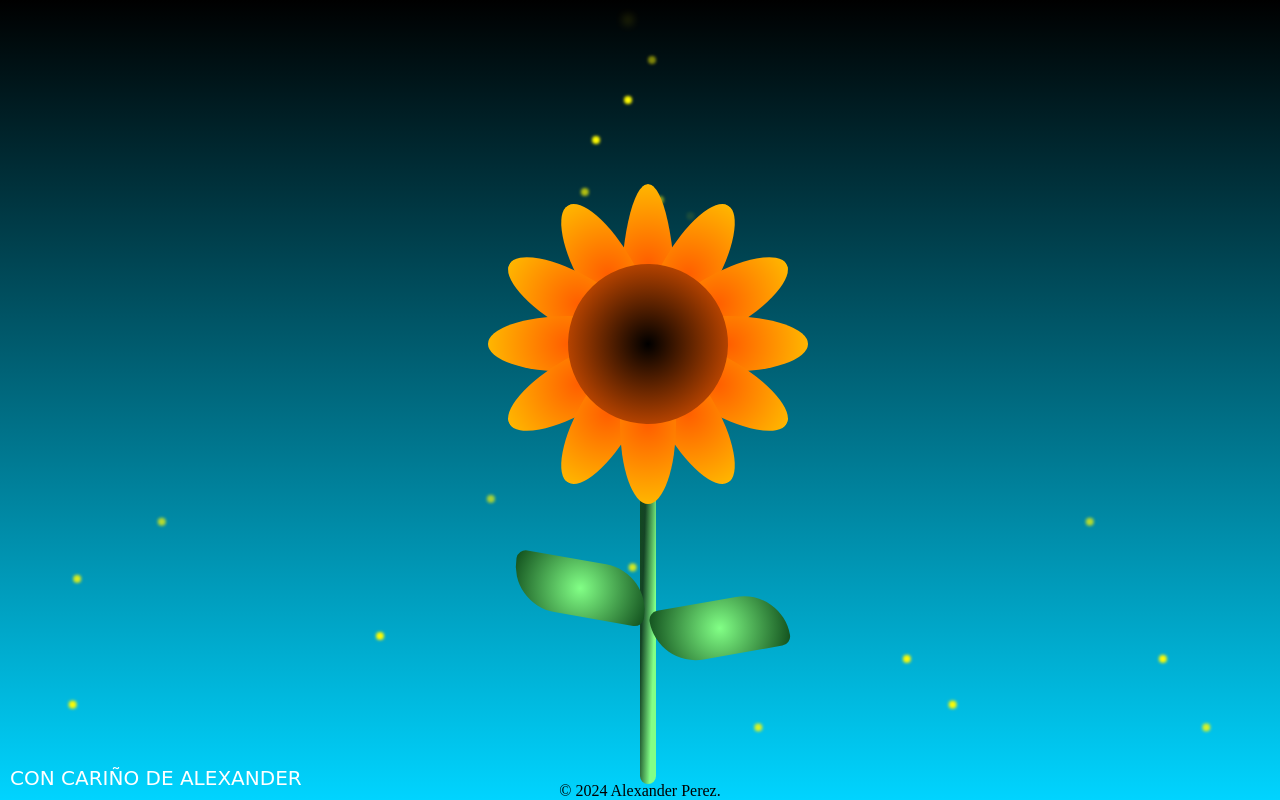
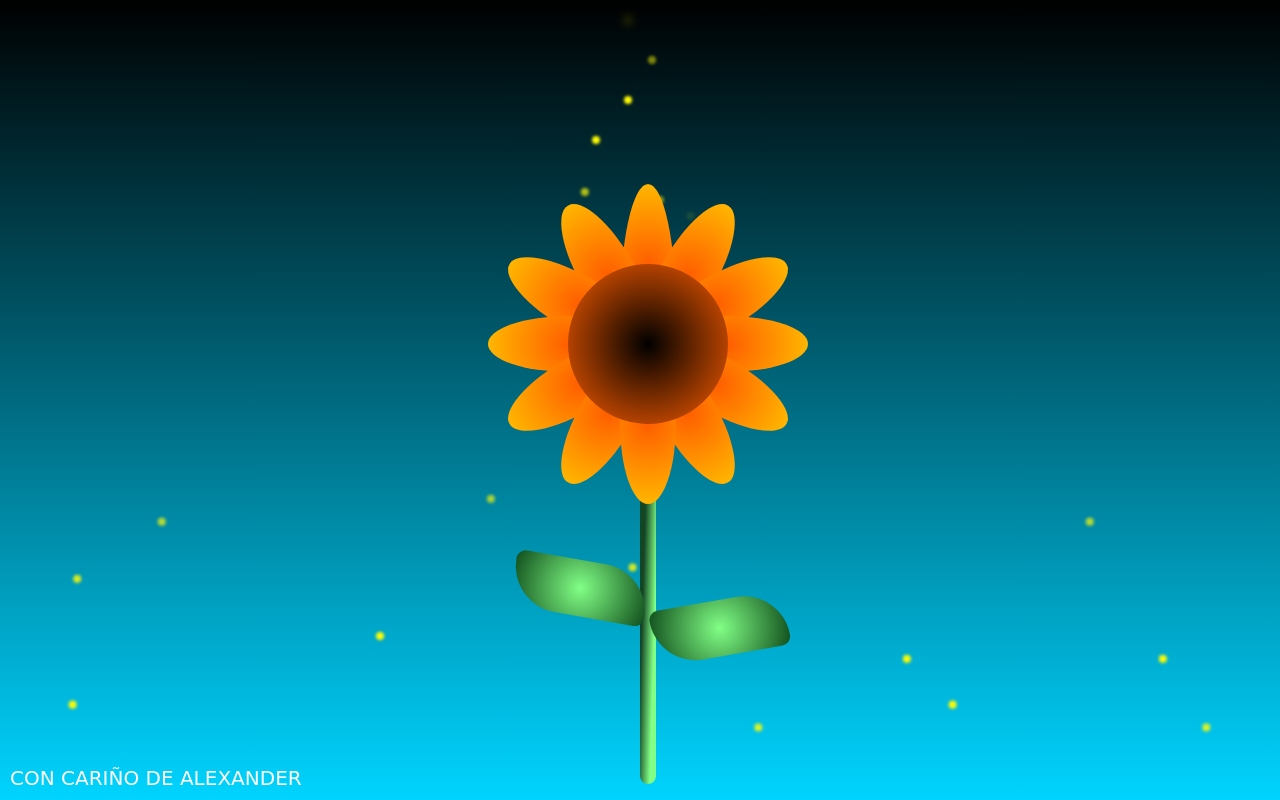
Before and after one commit to alexperezalvarez/flor-amarilla, a plain HTML site: page index2.html in a window 1280 px wide. Drawn offline with Linux system fonts and the light colour scheme.

Commit message:
Update index2.html

```diff
--- a/index2.html
+++ b/index2.html
@@ -63,9 +63,6 @@
 
     <p id="text">CON CARIÑO DE ALEXANDER </p>
 
-</footer>
-<p>&copy; 2024 Alexander Perez.</p>
-</footer>
 </body>
 
 <script>
```
